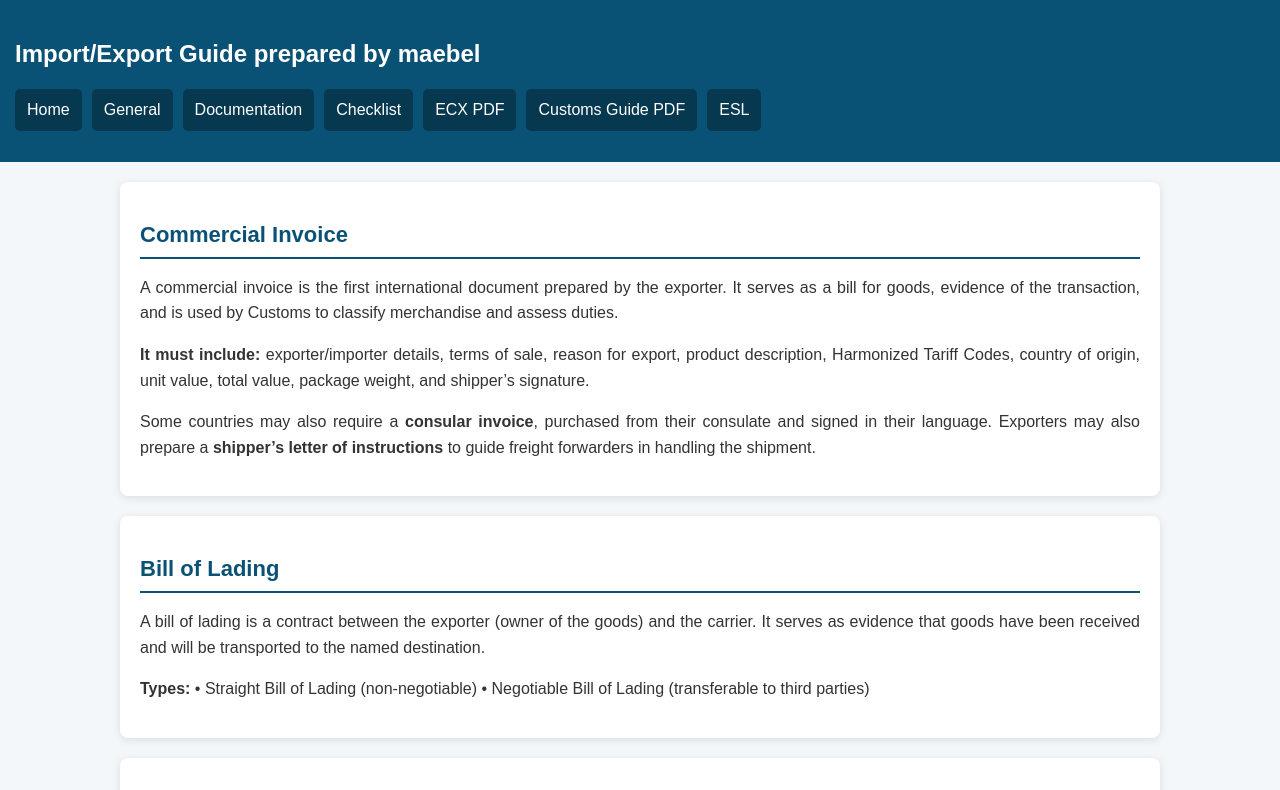
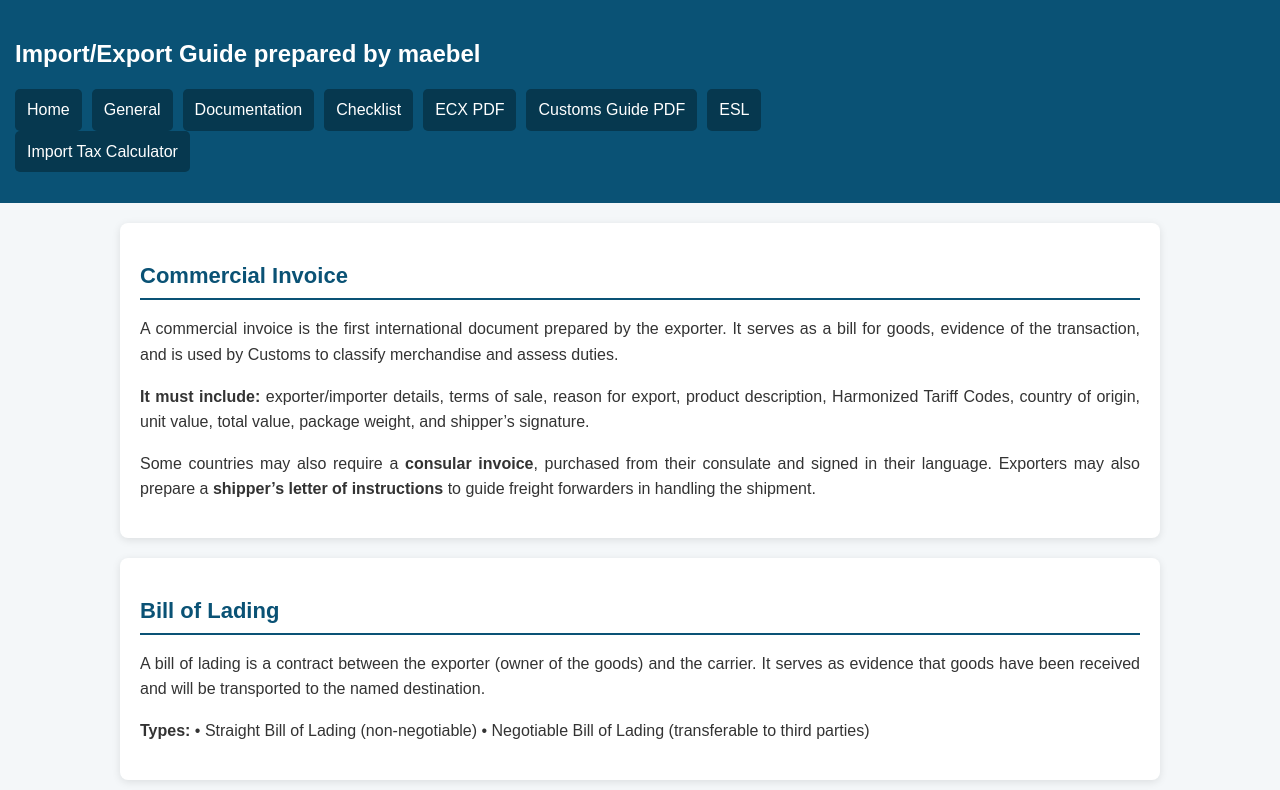
Before and after one commit to maebelhh21-wq/import-export, a plain HTML site: page documentation.html in a window 1280 px wide. Shown: the top 790 px of the page. Drawn offline with Linux system fonts and the light colour scheme.

Commit message:
Update documentation.html

```diff
--- a/documentation.html
+++ b/documentation.html
@@ -94,6 +94,7 @@
         <a href="https://core.ac.uk/download/pdf/234628597.pdf">ECX PDF</a>
         <a href="http://admin.theiguides.org/Media/Documents/Ethiopia_Customs_Guide.pdf" target="_blank">Customs Guide PDF</a>
         <a href="https://bhel.com/sites/default/files/draft%20BL.pdf" target="_blank">ESL</a>
+         <li><a href="https://customs.erca.gov.et/taxation-simulation/?lang=en">Import Tax Calculator</a></li>
       </li>
     </ul>
   </section>
```
